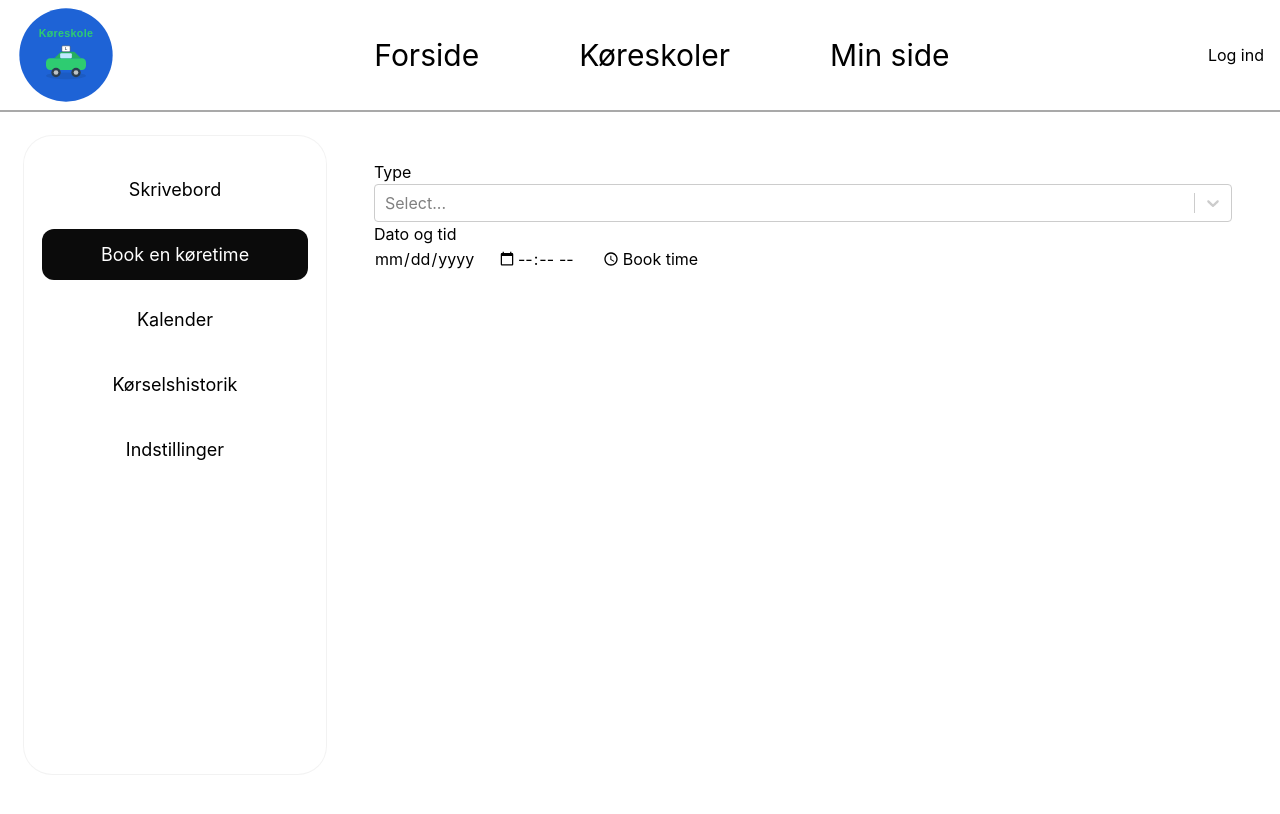
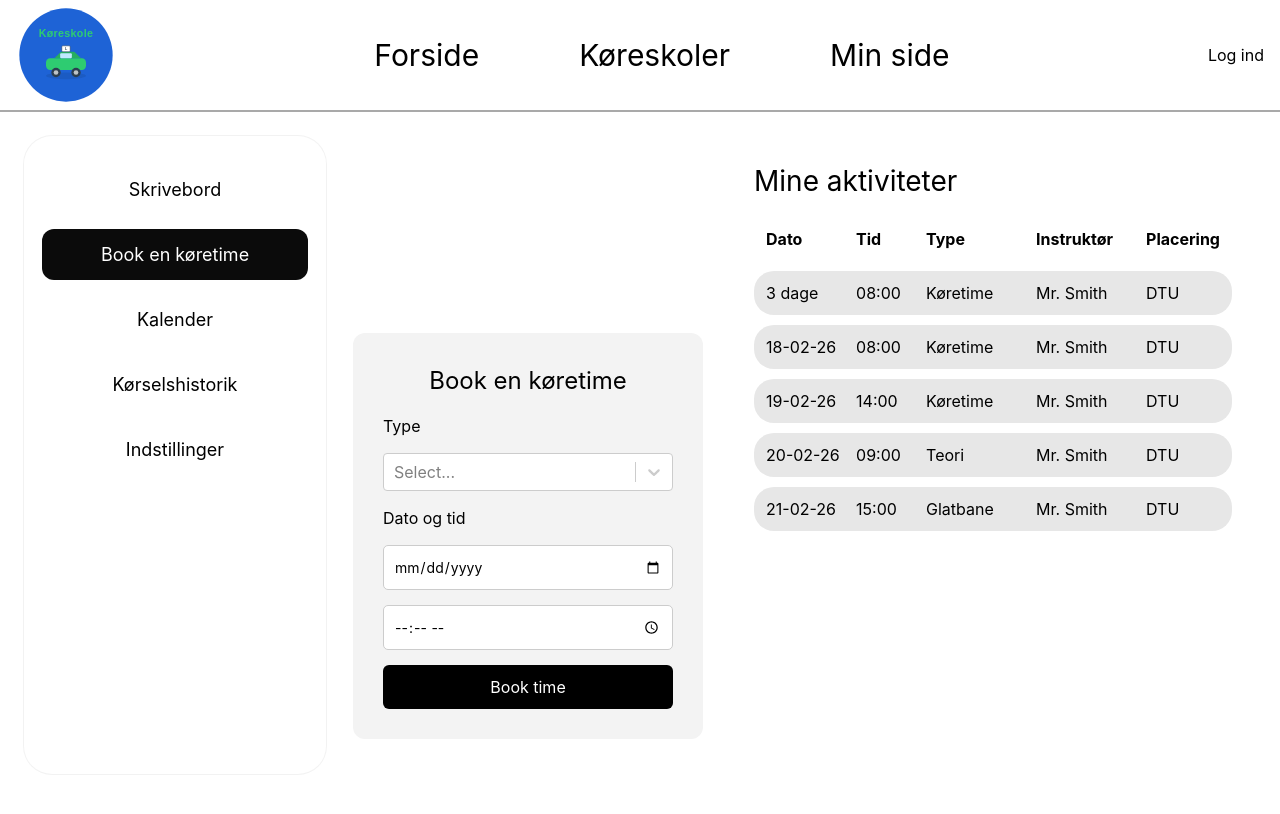
Before and after one commit to RATCM/DrivingSchoolWebsite, a React (Create React App) app: page /min_side in a window 1280 px wide. Both pictures are taken after a click on the button "Book en køretime". Shown: the top 814 px of the page. Built offline with nearby package versions, Linux system fonts and the light colour scheme.

Commit message:
added more pages

```diff
--- a/src/components/Min_side/booking/Booking.css
+++ b/src/components/Min_side/booking/Booking.css
@@ -3,12 +3,12 @@
     display: flex;
     justify-content: center;
     align-items: center;
-    padding-top: 112px; /* same as topbar height */
+    /* padding-top: 112px;  same as topbar height */
 }
 
 .booking-box {
     width: 350px;
-    padding: 40px;
+    padding: 30px;
     background-color: #f3f3f3;
     border-radius: 12px;
     display: flex;
@@ -16,9 +16,14 @@
     gap: 15px;
 }
 
+.booking-box h1 {
+    font-size: 24px;
+    text-align: center;
+}
+
 .booking-input {
     padding: 10px;
-    border-radius: 6px;
+    border-radius: 5px;
     border: 1px solid #ccc;
     font-size: 14px;
 }
@@ -30,6 +35,7 @@
     background-color: black;
     color: white;
     cursor: pointer;
+    width: 100%;
 }
 
 .booking-button:hover {
--- a/src/components/Min_side/booking/Booking.tsx
+++ b/src/components/Min_side/booking/Booking.tsx
@@ -14,8 +14,10 @@ function Booking() {
         { value: 'drivingtest', label: 'Køreprøve' }
     ]
     return (
-        <div className="Booking-page">
-            <div className="Booking-box">
+
+        <div className="booking-page">
+            <div className="booking-box">
+                <h1>Book en køretime</h1>
                 <h2>Type</h2>
 
                 <Select options={options} />
@@ -24,21 +26,23 @@ function Booking() {
                 <input
                     type="date"
                     placeholder="Dato"
-                    className="Booking-input"
+                    className="booking-input"
                 />
 
                 <input
                     type="time"
                     placeholder="Tid"
-                    className="Booking-input"
+                    className="booking-input"
                 />
-
-                <button className="Booking-button">
+                <button className="booking-button">
                     Book time
                 </button>
+
+
             </div>
         </div>
+
     );
+
 }
-
 export default Booking;
--- a/src/components/Min_side/skrivebord/MyAppointmentsBox.css
+++ b/src/components/Min_side/skrivebord/MyAppointmentsBox.css
@@ -7,8 +7,21 @@
     background: #e7e7e7;
     margin-bottom: 10px;
 }
+.MyAppointmentsHeader {
+    display: grid;
+    grid-template-columns: 80px 60px 100px 100px 1fr;
+    gap: 10px;
+    padding: 10px 12px;
+    /*border-radius: 20px; */
+    background: white;
+    margin-bottom: 10px;
+}
 
 .MyAppointments.highlighted {
     background: #7fb3ff;
     color: white;
 }
+.cardBox h2 {
+    font-size: 28px;   /* change this to the size you want */
+    margin-bottom: 15px;
+}
--- a/src/components/Min_side/skrivebord/MyAppointmentsBox.tsx
+++ b/src/components/Min_side/skrivebord/MyAppointmentsBox.tsx
@@ -11,7 +11,13 @@ function MyAppointmentsBox() {
     return (
         <div className="cardBox">
             <h2>Mine aktiviteter</h2>
-
+            <div className="MyAppointmentsHeader">
+                <span><b>Dato</b></span>
+                <span><b>Tid</b></span>
+                <span><b>Type</b></span>
+                <span><b>Instruktør</b></span>
+                <span><b>Placering</b></span>
+            </div>
             {appointments.map((a, i) => (
                 <div className="MyAppointments" key={i}>
                     <span>{a.date}</span>
--- a/src/pages/Login.tsx
+++ b/src/pages/Login.tsx
@@ -1,7 +1,13 @@
 import React from "react";
 import "./Login.css";
+import { useNavigate } from "react-router-dom";
 
 function Login() {
+    const navigate = useNavigate();
+    /*Add call to Login method on backend to log in*/
+    const handleLogin = () => {
+        navigate("/Min_side");
+    };
     return (
         <div className="login-page">
             <div className="login-box">
@@ -19,7 +25,7 @@ function Login() {
                     className="login-input"
                 />
 
-                <button className="login-button">
+                <button className="login-button" onClick={handleLogin}>
                     Log ind
                 </button>
             </div>
--- a/src/pages/Min_side.tsx
+++ b/src/pages/Min_side.tsx
@@ -27,16 +27,21 @@ function Min_Side() {
                         </div>
 
                         <div className="rightColumn">
-                            <MyAppointmentsBox />
-                        </div>
+                        <MyAppointmentsBox />
+                    </div>
 
                     </div>
                 )}
 
                 {/* BOOK */}
                 {active === 1 && (
-                    <div className="contentCard">
-                        <Booking/>
+                    <div className="dashboardLayout">
+                        <div className="middleColumn">
+                            <Booking/>
+                        </div>
+                        <div className="rightColumn">
+                            <MyAppointmentsBox />
+                        </div>
                     </div>
                 )}
 
```
